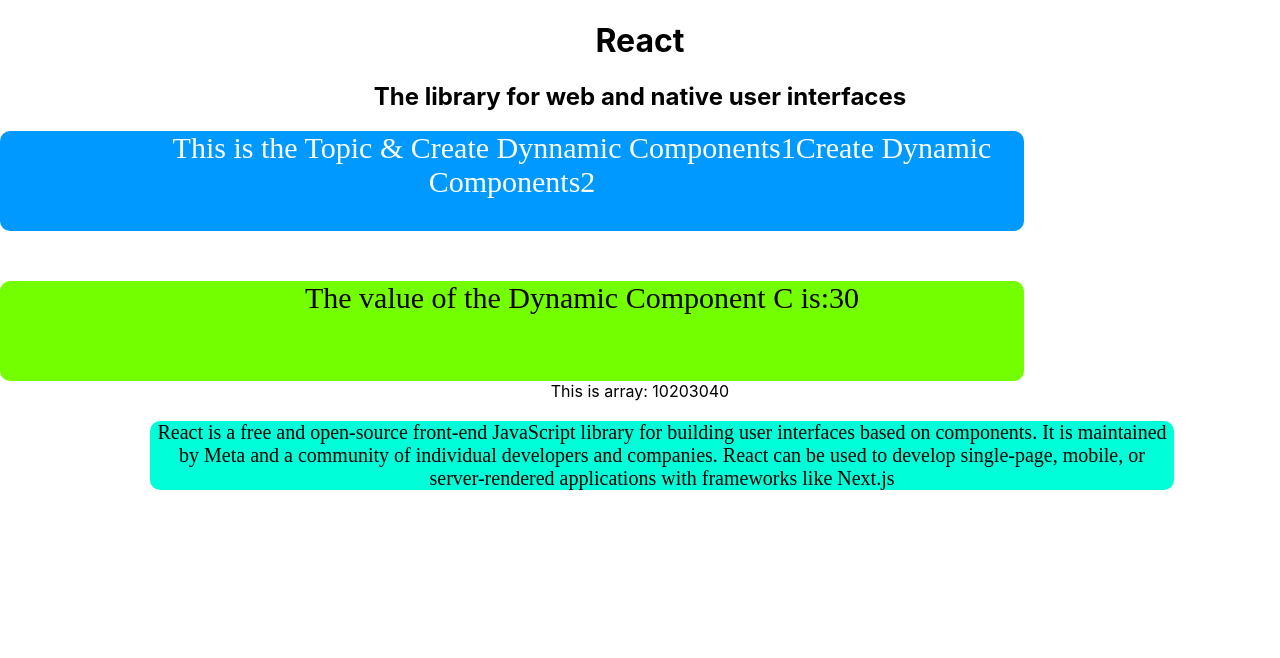
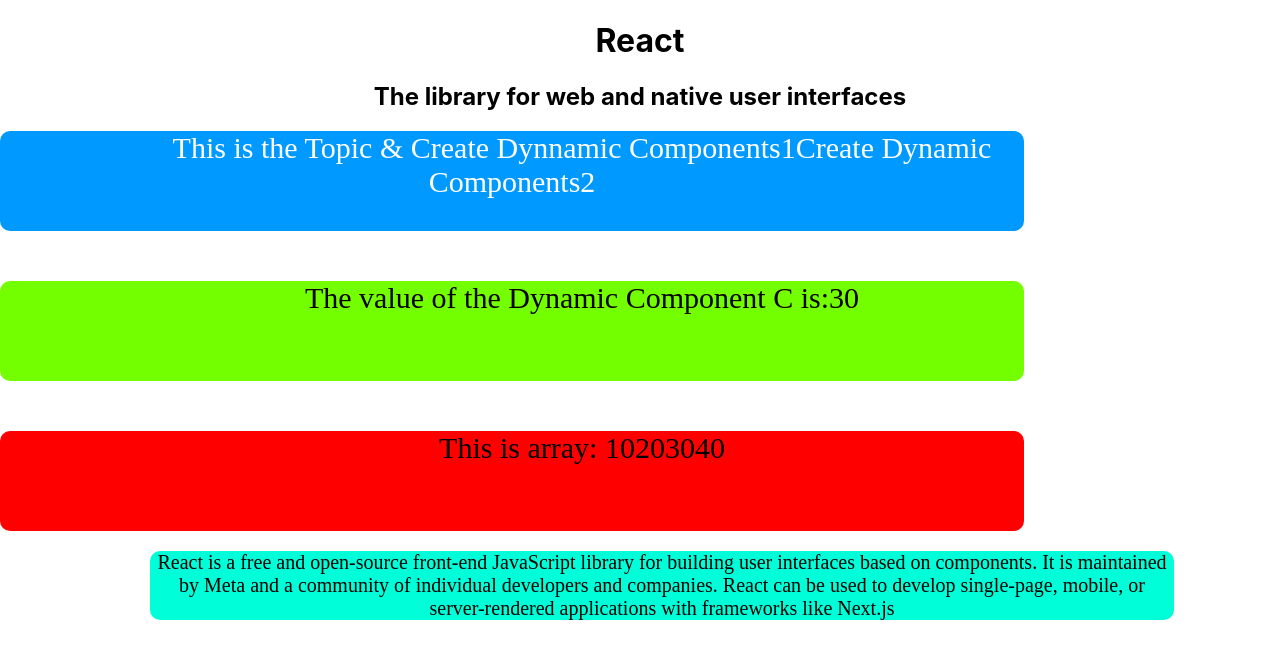
Before and after one commit to Sharuka-Rajapaksha/React-Components, a React (Create React App) app: page / in a window 1280 px wide. Shown: the top 658 px of the page. Built offline with nearby package versions, Linux system fonts and the light colour scheme.

Commit message:
Update topic.CSS

```diff
--- a/src/Component/topics.css
+++ b/src/Component/topics.css
@@ -26,3 +26,18 @@
     margin-left: 140px;
     color: rgb(0, 0, 0);
 }
+
+.topics3{
+    background-color: rgb(255, 0, 0);
+    width: 80%;
+    height: 100px;
+    border-radius: 10px;
+    margin-top: 50px;
+}
+
+.topicText3{
+    font-family: 'Times New Roman', Times, serif;
+    font-size: 30px;
+    margin-left: 140px;
+    color: rgb(0, 0, 0);
+}
```
